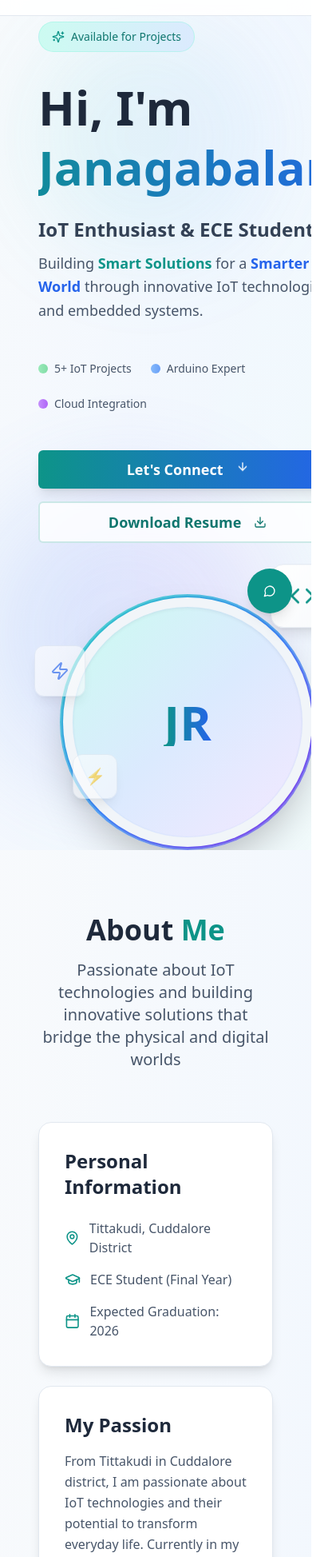
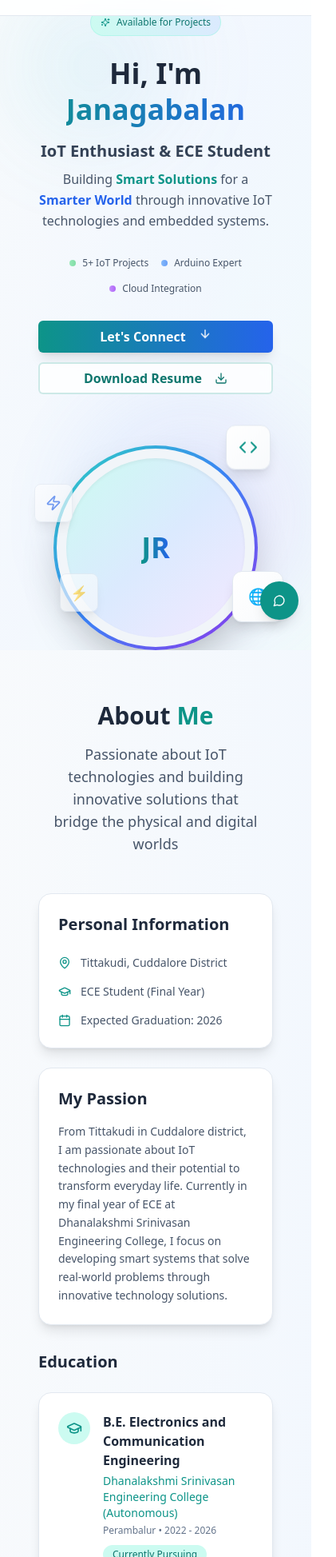
Before and after one commit to Janagabalan/janagabalan-iot-showcase, a React (Vite) app: page / in a window 390 px wide. Shown: the part 53-2000 px from the top of the page at 80% size, 421 px wide, since content can reach past the window. Built offline with nearby package versions, Linux system fonts and the light colour scheme.

Commit message:
Refactor: Improve mobile/tablet UI
Improved the responsiveness and layout of the UI for mobile and tablet devices.

```diff
--- a/src/components/About.tsx
+++ b/src/components/About.tsx
@@ -37,41 +37,41 @@ const About = () => {
   ];
 
   return (
-    <section id="about" className="py-20 px-4">
+    <section id="about" className="py-16 sm:py-20 px-4">
       <div className="container mx-auto">
-        <div className="text-center mb-16">
-          <h2 className="text-4xl lg:text-5xl font-bold text-slate-800 dark:text-white mb-4">
+        <div className="text-center mb-12 sm:mb-16">
+          <h2 className="text-3xl sm:text-4xl lg:text-5xl font-bold text-slate-800 dark:text-white mb-4">
             About <span className="text-teal-600 dark:text-teal-400">Me</span>
           </h2>
-          <p className="text-xl text-slate-600 dark:text-slate-400 max-w-3xl mx-auto">
+          <p className="text-lg sm:text-xl text-slate-600 dark:text-slate-400 max-w-3xl mx-auto px-4">
             Passionate about IoT technologies and building innovative solutions that bridge the physical and digital worlds
           </p>
         </div>
 
-        <div className="grid lg:grid-cols-2 gap-12 mb-16">
+        <div className="grid lg:grid-cols-2 gap-8 sm:gap-12 mb-12 sm:mb-16">
           {/* Personal Info */}
           <div className="space-y-6">
-            <div className="bg-white dark:bg-slate-800 rounded-2xl p-8 shadow-lg border border-slate-200 dark:border-slate-700">
-              <h3 className="text-2xl font-bold text-slate-800 dark:text-white mb-6">Personal Information</h3>
+            <div className="bg-white dark:bg-slate-800 rounded-2xl p-6 sm:p-8 shadow-lg border border-slate-200 dark:border-slate-700">
+              <h3 className="text-xl sm:text-2xl font-bold text-slate-800 dark:text-white mb-6">Personal Information</h3>
               <div className="space-y-4">
                 <div className="flex items-center space-x-3">
-                  <MapPin className="h-5 w-5 text-teal-600 dark:text-teal-400" />
-                  <span className="text-slate-600 dark:text-slate-400">Tittakudi, Cuddalore District</span>
+                  <MapPin className="h-4 sm:h-5 w-4 sm:w-5 text-teal-600 dark:text-teal-400 flex-shrink-0" />
+                  <span className="text-sm sm:text-base text-slate-600 dark:text-slate-400">Tittakudi, Cuddalore District</span>
                 </div>
                 <div className="flex items-center space-x-3">
-                  <GraduationCap className="h-5 w-5 text-teal-600 dark:text-teal-400" />
-                  <span className="text-slate-600 dark:text-slate-400">ECE Student (Final Year)</span>
+                  <GraduationCap className="h-4 sm:h-5 w-4 sm:w-5 text-teal-600 dark:text-teal-400 flex-shrink-0" />
+                  <span className="text-sm sm:text-base text-slate-600 dark:text-slate-400">ECE Student (Final Year)</span>
                 </div>
                 <div className="flex items-center space-x-3">
-                  <Calendar className="h-5 w-5 text-teal-600 dark:text-teal-400" />
-                  <span className="text-slate-600 dark:text-slate-400">Expected Graduation: 2026</span>
+                  <Calendar className="h-4 sm:h-5 w-4 sm:w-5 text-teal-600 dark:text-teal-400 flex-shrink-0" />
+                  <span className="text-sm sm:text-base text-slate-600 dark:text-slate-400">Expected Graduation: 2026</span>
                 </div>
               </div>
             </div>
 
-            <div className="bg-white dark:bg-slate-800 rounded-2xl p-8 shadow-lg border border-slate-200 dark:border-slate-700">
-              <h3 className="text-2xl font-bold text-slate-800 dark:text-white mb-4">My Passion</h3>
-              <p className="text-slate-600 dark:text-slate-400 leading-relaxed">
+            <div className="bg-white dark:bg-slate-800 rounded-2xl p-6 sm:p-8 shadow-lg border border-slate-200 dark:border-slate-700">
+              <h3 className="text-xl sm:text-2xl font-bold text-slate-800 dark:text-white mb-4">My Passion</h3>
+              <p className="text-sm sm:text-base text-slate-600 dark:text-slate-400 leading-relaxed">
                 From Tittakudi in Cuddalore district, I am passionate about IoT technologies and their potential to transform everyday life.
                 Currently in my final year of ECE at Dhanalakshmi Srinivasan Engineering College, I focus on developing smart systems
                 that solve real-world problems through innovative technology solutions.
@@ -81,20 +81,20 @@ const About = () => {
 
           {/* Education Timeline */}
           <div className="space-y-6">
-            <h3 className="text-2xl font-bold text-slate-800 dark:text-white mb-6">Education</h3>
+            <h3 className="text-xl sm:text-2xl font-bold text-slate-800 dark:text-white mb-6">Education</h3>
             {education.map((edu, index) => (
               <div key={index} className="bg-white dark:bg-slate-800 rounded-2xl p-6 shadow-lg border border-slate-200 dark:border-slate-700">
                 <div className="flex items-start space-x-4">
                   <div className="flex-shrink-0">
-                    <div className="w-12 h-12 bg-teal-100 dark:bg-teal-900/30 rounded-full flex items-center justify-center">
-                      <GraduationCap className="h-6 w-6 text-teal-600 dark:text-teal-400" />
+                    <div className="w-10 sm:w-12 h-10 sm:h-12 bg-teal-100 dark:bg-teal-900/30 rounded-full flex items-center justify-center">
+                      <GraduationCap className="h-5 sm:h-6 w-5 sm:w-6 text-teal-600 dark:text-teal-400" />
                     </div>
                   </div>
-                  <div className="flex-grow">
-                    <h4 className="text-lg font-semibold text-slate-800 dark:text-white">{edu.degree}</h4>
-                    <p className="text-teal-600 dark:text-teal-400 font-medium">{edu.institution}</p>
-                    <p className="text-slate-500 dark:text-slate-400 text-sm">{edu.location} • {edu.period}</p>
-                    <span className="inline-block mt-2 px-3 py-1 bg-teal-100 dark:bg-teal-900/30 text-teal-700 dark:text-teal-300 text-xs rounded-full">
+                  <div className="flex-grow min-w-0">
+                    <h4 className="text-base sm:text-lg font-semibold text-slate-800 dark:text-white mb-1">{edu.degree}</h4>
+                    <p className="text-sm sm:text-base text-teal-600 dark:text-teal-400 font-medium mb-1">{edu.institution}</p>
+                    <p className="text-xs sm:text-sm text-slate-500 dark:text-slate-400 mb-2">{edu.location} • {edu.period}</p>
+                    <span className="inline-block px-3 py-1 bg-teal-100 dark:bg-teal-900/30 text-teal-700 dark:text-teal-300 text-xs rounded-full">
                       {edu.status}
                     </span>
                   </div>
@@ -106,17 +106,17 @@ const About = () => {
 
         {/* Internship Experience */}
         <div>
-          <h3 className="text-2xl font-bold text-slate-800 dark:text-white mb-8 text-center">Internship Experience</h3>
-          <div className="grid md:grid-cols-2 gap-8">
+          <h3 className="text-xl sm:text-2xl font-bold text-slate-800 dark:text-white mb-6 sm:mb-8 text-center">Internship Experience</h3>
+          <div className="grid md:grid-cols-2 gap-6 sm:gap-8">
             {internships.map((internship, index) => (
-              <div key={index} className="bg-white dark:bg-slate-800 rounded-2xl p-8 shadow-lg border border-slate-200 dark:border-slate-700 hover:shadow-xl transition-shadow duration-300">
+              <div key={index} className="bg-white dark:bg-slate-800 rounded-2xl p-6 sm:p-8 shadow-lg border border-slate-200 dark:border-slate-700 hover:shadow-xl transition-shadow duration-300">
                 <div className="flex items-center space-x-3 mb-4">
-                  <Award className="h-6 w-6 text-teal-600 dark:text-teal-400" />
-                  <h4 className="text-xl font-semibold text-slate-800 dark:text-white">{internship.company}</h4>
+                  <Award className="h-5 sm:h-6 w-5 sm:w-6 text-teal-600 dark:text-teal-400 flex-shrink-0" />
+                  <h4 className="text-lg sm:text-xl font-semibold text-slate-800 dark:text-white">{internship.company}</h4>
                 </div>
-                <p className="text-teal-600 dark:text-teal-400 font-medium mb-2">{internship.role}</p>
-                <p className="text-slate-500 dark:text-slate-400 text-sm mb-3">{internship.duration} • {internship.date}</p>
-                <p className="text-slate-600 dark:text-slate-400 leading-relaxed">{internship.description}</p>
+                <p className="text-sm sm:text-base text-teal-600 dark:text-teal-400 font-medium mb-2">{internship.role}</p>
+                <p className="text-xs sm:text-sm text-slate-500 dark:text-slate-400 mb-3">{internship.duration} • {internship.date}</p>
+                <p className="text-sm sm:text-base text-slate-600 dark:text-slate-400 leading-relaxed">{internship.description}</p>
               </div>
             ))}
           </div>
--- a/src/components/Hero.tsx
+++ b/src/components/Hero.tsx
@@ -1,3 +1,4 @@
+
 import { ArrowDown, Download, Sparkles, Code, Zap } from "lucide-react";
 import { Button } from "@/components/ui/button";
 
@@ -38,37 +39,37 @@ const Hero = () => {
   };
 
   return (
-    <section id="hero" className="min-h-screen flex items-center justify-center pt-20 px-4 relative overflow-hidden">
+    <section id="hero" className="min-h-screen flex items-center justify-center pt-16 sm:pt-20 px-4 relative overflow-hidden">
       {/* Background Elements */}
       <div className="absolute inset-0 bg-gradient-to-br from-slate-50 via-blue-50/50 to-teal-50/50 dark:from-slate-900 dark:via-slate-800/50 dark:to-slate-900"></div>
 
       {/* Animated Background Circles */}
-      <div className="absolute top-20 left-10 w-72 h-72 bg-gradient-to-r from-teal-400/20 to-blue-400/20 rounded-full blur-3xl animate-pulse"></div>
-      <div className="absolute bottom-20 right-10 w-96 h-96 bg-gradient-to-r from-blue-400/20 to-purple-400/20 rounded-full blur-3xl animate-pulse delay-1000"></div>
+      <div className="absolute top-10 sm:top-20 left-5 sm:left-10 w-48 sm:w-72 h-48 sm:h-72 bg-gradient-to-r from-teal-400/20 to-blue-400/20 rounded-full blur-3xl animate-pulse"></div>
+      <div className="absolute bottom-10 sm:bottom-20 right-5 sm:right-10 w-64 sm:w-96 h-64 sm:h-96 bg-gradient-to-r from-blue-400/20 to-purple-400/20 rounded-full blur-3xl animate-pulse delay-1000"></div>
 
       <div className="container mx-auto relative z-10">
-        <div className="grid lg:grid-cols-2 gap-16 items-center">
+        <div className="grid lg:grid-cols-2 gap-8 lg:gap-16 items-center">
           {/* Content */}
-          <div className="space-y-8 animate-fade-in">
+          <div className="space-y-6 sm:space-y-8 animate-fade-in text-center lg:text-left">
             {/* Badge */}
-            <div className="inline-flex items-center gap-2 px-4 py-2 rounded-full bg-gradient-to-r from-teal-100 to-blue-100 dark:from-teal-900/30 dark:to-blue-900/30 border border-teal-200/50 dark:border-teal-700/50">
-              <Sparkles className="w-4 h-4 text-teal-600 dark:text-teal-400" />
-              <span className="text-sm font-medium text-teal-700 dark:text-teal-300">Available for Projects</span>
+            <div className="inline-flex items-center gap-2 px-3 sm:px-4 py-2 rounded-full bg-gradient-to-r from-teal-100 to-blue-100 dark:from-teal-900/30 dark:to-blue-900/30 border border-teal-200/50 dark:border-teal-700/50">
+              <Sparkles className="w-3 sm:w-4 h-3 sm:h-4 text-teal-600 dark:text-teal-400" />
+              <span className="text-xs sm:text-sm font-medium text-teal-700 dark:text-teal-300">Available for Projects</span>
             </div>
 
-            <div className="space-y-6">
-              <h1 className="text-6xl lg:text-8xl font-bold text-slate-800 dark:text-white leading-tight">
+            <div className="space-y-4 sm:space-y-6">
+              <h1 className="text-4xl sm:text-5xl md:text-6xl lg:text-7xl xl:text-8xl font-bold text-slate-800 dark:text-white leading-tight">
                 Hi, I'm{" "}
                 <span className="bg-gradient-to-r from-teal-600 via-blue-600 to-teal-600 dark:from-teal-400 dark:via-blue-400 dark:to-teal-400 bg-clip-text text-transparent animate-gradient bg-300% bg-size-300">
                   Janagabalan
                 </span>
               </h1>
 
-              <div className="space-y-3">
-                <h2 className="text-2xl lg:text-3xl text-slate-700 dark:text-slate-200 font-semibold">
+              <div className="space-y-2 sm:space-y-3">
+                <h2 className="text-xl sm:text-2xl lg:text-3xl text-slate-700 dark:text-slate-200 font-semibold">
                   IoT Enthusiast & ECE Student
                 </h2>
-                <p className="text-lg lg:text-xl text-slate-600 dark:text-slate-400 max-w-xl leading-relaxed">
+                <p className="text-base sm:text-lg lg:text-xl text-slate-600 dark:text-slate-400 max-w-xl mx-auto lg:mx-0 leading-relaxed">
                   Building <span className="font-semibold text-teal-600 dark:text-teal-400">Smart Solutions</span> for a{" "}
                   <span className="font-semibold text-blue-600 dark:text-blue-400">Smarter World</span> through innovative IoT technologies and embedded systems.
                 </p>
@@ -76,48 +77,48 @@ const Hero = () => {
             </div>
 
             {/* Stats */}
-            <div className="flex flex-wrap gap-6 py-4">
+            <div className="flex flex-wrap justify-center lg:justify-start gap-4 sm:gap-6 py-2 sm:py-4">
               <div className="flex items-center gap-2">
-                <div className="w-3 h-3 bg-gradient-to-r from-green-400 to-green-500 rounded-full animate-pulse"></div>
-                <span className="text-sm text-slate-600 dark:text-slate-400">5+ IoT Projects</span>
+                <div className="w-2 sm:w-3 h-2 sm:h-3 bg-gradient-to-r from-green-400 to-green-500 rounded-full animate-pulse"></div>
+                <span className="text-xs sm:text-sm text-slate-600 dark:text-slate-400">5+ IoT Projects</span>
               </div>
               <div className="flex items-center gap-2">
-                <div className="w-3 h-3 bg-gradient-to-r from-blue-400 to-blue-500 rounded-full animate-pulse delay-300"></div>
-                <span className="text-sm text-slate-600 dark:text-slate-400">Arduino Expert</span>
+                <div className="w-2 sm:w-3 h-2 sm:h-3 bg-gradient-to-r from-blue-400 to-blue-500 rounded-full animate-pulse delay-300"></div>
+                <span className="text-xs sm:text-sm text-slate-600 dark:text-slate-400">Arduino Expert</span>
               </div>
               <div className="flex items-center gap-2">
-                <div className="w-3 h-3 bg-gradient-to-r from-purple-400 to-purple-500 rounded-full animate-pulse delay-500"></div>
-                <span className="text-sm text-slate-600 dark:text-slate-400">Cloud Integration</span>
+                <div className="w-2 sm:w-3 h-2 sm:h-3 bg-gradient-to-r from-purple-400 to-purple-500 rounded-full animate-pulse delay-500"></div>
+                <span className="text-xs sm:text-sm text-slate-600 dark:text-slate-400">Cloud Integration</span>
               </div>
             </div>
 
-            <div className="flex flex-col sm:flex-row gap-4">
+            <div className="flex flex-col sm:flex-row gap-3 sm:gap-4 justify-center lg:justify-start">
               <Button
                 onClick={scrollToContact}
-                className="bg-gradient-to-r from-teal-600 to-blue-600 hover:from-teal-700 hover:to-blue-700 text-white px-8 py-6 text-lg font-semibold shadow-lg hover:shadow-xl transition-all duration-300 transform hover:scale-105"
+                className="bg-gradient-to-r from-teal-600 to-blue-600 hover:from-teal-700 hover:to-blue-700 text-white px-6 sm:px-8 py-4 sm:py-6 text-base sm:text-lg font-semibold shadow-lg hover:shadow-xl transition-all duration-300 transform hover:scale-105 w-full sm:w-auto"
               >
                 Let's Connect
-                <ArrowDown className="ml-2 h-5 w-5 animate-bounce" />
+                <ArrowDown className="ml-2 h-4 sm:h-5 w-4 sm:w-5 animate-bounce" />
               </Button>
               <Button
                 onClick={downloadResume}
                 variant="outline"
-                className="border-2 border-teal-600/20 bg-white/80 dark:bg-slate-800/80 text-teal-700 dark:text-teal-300 hover:bg-gradient-to-r hover:from-teal-50 hover:to-blue-50 dark:hover:from-teal-900/20 dark:hover:to-blue-900/20 px-8 py-6 text-lg font-semibold backdrop-blur-sm transition-all duration-300 transform hover:scale-105"
+                className="border-2 border-teal-600/20 bg-white/80 dark:bg-slate-800/80 text-teal-700 dark:text-teal-300 hover:bg-gradient-to-r hover:from-teal-50 hover:to-blue-50 dark:hover:from-teal-900/20 dark:hover:to-blue-900/20 px-6 sm:px-8 py-4 sm:py-6 text-base sm:text-lg font-semibold backdrop-blur-sm transition-all duration-300 transform hover:scale-105 w-full sm:w-auto"
               >
                 Download Resume
-                <Download className="ml-2 h-5 w-5" />
+                <Download className="ml-2 h-4 sm:h-5 w-4 sm:w-5" />
               </Button>
             </div>
           </div>
 
           {/* Profile Image */}
-          <div className="flex justify-center lg:justify-end">
+          <div className="flex justify-center lg:justify-end mt-8 lg:mt-0">
             <div className="relative">
               {/* Main Profile Circle */}
-              <div className="w-80 h-80 lg:w-96 lg:h-96 rounded-full bg-gradient-to-br from-teal-400 via-blue-500 to-purple-600 p-1 animate-scale-in shadow-2xl">
+              <div className="w-64 h-64 sm:w-80 sm:h-80 lg:w-96 lg:h-96 rounded-full bg-gradient-to-br from-teal-400 via-blue-500 to-purple-600 p-1 animate-scale-in shadow-2xl">
                 <div className="w-full h-full rounded-full bg-slate-100 dark:bg-slate-800 flex items-center justify-center backdrop-blur-sm">
-                  <div className="w-72 h-72 lg:w-88 lg:h-88 rounded-full bg-gradient-to-br from-teal-100 via-blue-100 to-purple-100 dark:from-teal-900/30 dark:via-blue-900/30 dark:to-purple-900/30 flex items-center justify-center shadow-inner">
-                    <div className="text-6xl lg:text-8xl bg-gradient-to-r from-teal-600 to-blue-600 dark:from-teal-400 dark:to-blue-400 bg-clip-text text-transparent font-bold">
+                  <div className="w-56 h-56 sm:w-72 sm:h-72 lg:w-88 lg:h-88 rounded-full bg-gradient-to-br from-teal-100 via-blue-100 to-purple-100 dark:from-teal-900/30 dark:via-blue-900/30 dark:to-purple-900/30 flex items-center justify-center shadow-inner">
+                    <div className="text-4xl sm:text-6xl lg:text-8xl bg-gradient-to-r from-teal-600 to-blue-600 dark:from-teal-400 dark:to-blue-400 bg-clip-text text-transparent font-bold">
                       JR
                     </div>
                   </div>
@@ -125,25 +126,25 @@ const Hero = () => {
               </div>
 
               {/* Floating Tech Icons with enhanced styling */}
-              <div className="absolute -top-6 -right-6 w-20 h-20 bg-gradient-to-br from-white to-slate-50 dark:from-slate-700 dark:to-slate-800 rounded-2xl shadow-lg hover:shadow-xl flex items-center justify-center animate-bounce border border-slate-200 dark:border-slate-600 transition-all duration-300 hover:scale-110">
-                <Code className="w-8 h-8 text-teal-600 dark:text-teal-400" />
+              <div className="absolute -top-4 sm:-top-6 -right-4 sm:-right-6 w-14 sm:w-20 h-14 sm:h-20 bg-gradient-to-br from-white to-slate-50 dark:from-slate-700 dark:to-slate-800 rounded-xl sm:rounded-2xl shadow-lg hover:shadow-xl flex items-center justify-center animate-bounce border border-slate-200 dark:border-slate-600 transition-all duration-300 hover:scale-110">
+                <Code className="w-6 sm:w-8 h-6 sm:h-8 text-teal-600 dark:text-teal-400" />
               </div>
 
-              <div className="absolute top-16 -left-8 w-16 h-16 bg-gradient-to-br from-white to-slate-50 dark:from-slate-700 dark:to-slate-800 rounded-xl shadow-lg hover:shadow-xl flex items-center justify-center animate-pulse border border-slate-200 dark:border-slate-600 transition-all duration-300 hover:scale-110">
-                <Zap className="w-6 h-6 text-blue-600 dark:text-blue-400" />
+              <div className="absolute top-12 sm:top-16 -left-6 sm:-left-8 w-12 sm:w-16 h-12 sm:h-16 bg-gradient-to-br from-white to-slate-50 dark:from-slate-700 dark:to-slate-800 rounded-lg sm:rounded-xl shadow-lg hover:shadow-xl flex items-center justify-center animate-pulse border border-slate-200 dark:border-slate-600 transition-all duration-300 hover:scale-110">
+                <Zap className="w-5 sm:w-6 h-5 sm:h-6 text-blue-600 dark:text-blue-400" />
               </div>
 
-              <div className="absolute bottom-8 -right-10 w-18 h-18 bg-gradient-to-br from-white to-slate-50 dark:from-slate-700 dark:to-slate-800 rounded-2xl shadow-lg hover:shadow-xl flex items-center justify-center animate-bounce delay-300 border border-slate-200 dark:border-slate-600 transition-all duration-300 hover:scale-110">
-                <span className="text-2xl">🌐</span>
+              <div className="absolute bottom-6 sm:bottom-8 -right-8 sm:-right-10 w-16 sm:w-18 h-16 sm:h-18 bg-gradient-to-br from-white to-slate-50 dark:from-slate-700 dark:to-slate-800 rounded-xl sm:rounded-2xl shadow-lg hover:shadow-xl flex items-center justify-center animate-bounce delay-300 border border-slate-200 dark:border-slate-600 transition-all duration-300 hover:scale-110">
+                <span className="text-xl sm:text-2xl">🌐</span>
               </div>
 
-              <div className="absolute bottom-16 left-4 w-14 h-14 bg-gradient-to-br from-white to-slate-50 dark:from-slate-700 dark:to-slate-800 rounded-xl shadow-lg hover:shadow-xl flex items-center justify-center animate-pulse delay-700 border border-slate-200 dark:border-slate-600 transition-all duration-300 hover:scale-110">
-                <span className="text-xl">⚡</span>
+              <div className="absolute bottom-12 sm:bottom-16 left-2 sm:left-4 w-12 sm:w-14 h-12 sm:h-14 bg-gradient-to-br from-white to-slate-50 dark:from-slate-700 dark:to-slate-800 rounded-lg sm:rounded-xl shadow-lg hover:shadow-xl flex items-center justify-center animate-pulse delay-700 border border-slate-200 dark:border-slate-600 transition-all duration-300 hover:scale-110">
+                <span className="text-lg sm:text-xl">⚡</span>
               </div>
 
-              {/* Orbital rings */}
-              <div className="absolute inset-0 w-80 h-80 lg:w-96 lg:h-96 rounded-full border-2 border-teal-200/30 dark:border-teal-700/30 animate-spin" style={{ animationDuration: '20s' }}></div>
-              <div className="absolute inset-4 w-72 h-72 lg:w-88 lg:h-88 rounded-full border border-blue-200/30 dark:border-blue-700/30 animate-spin" style={{ animationDuration: '15s', animationDirection: 'reverse' }}></div>
+              {/* Orbital rings - hide on small screens */}
+              <div className="hidden sm:block absolute inset-0 w-80 h-80 lg:w-96 lg:h-96 rounded-full border-2 border-teal-200/30 dark:border-teal-700/30 animate-spin" style={{ animationDuration: '20s' }}></div>
+              <div className="hidden sm:block absolute inset-4 w-72 h-72 lg:w-88 lg:h-88 rounded-full border border-blue-200/30 dark:border-blue-700/30 animate-spin" style={{ animationDuration: '15s', animationDirection: 'reverse' }}></div>
             </div>
           </div>
         </div>
```
Also changed, not shown: src/components/FloatingContact.tsx (+11 -11 lines), src/components/Portfolio.tsx (+23 -21 lines), src/components/Services.tsx (+18 -18 lines), src/components/Skills.tsx (+25 -25 lines).
